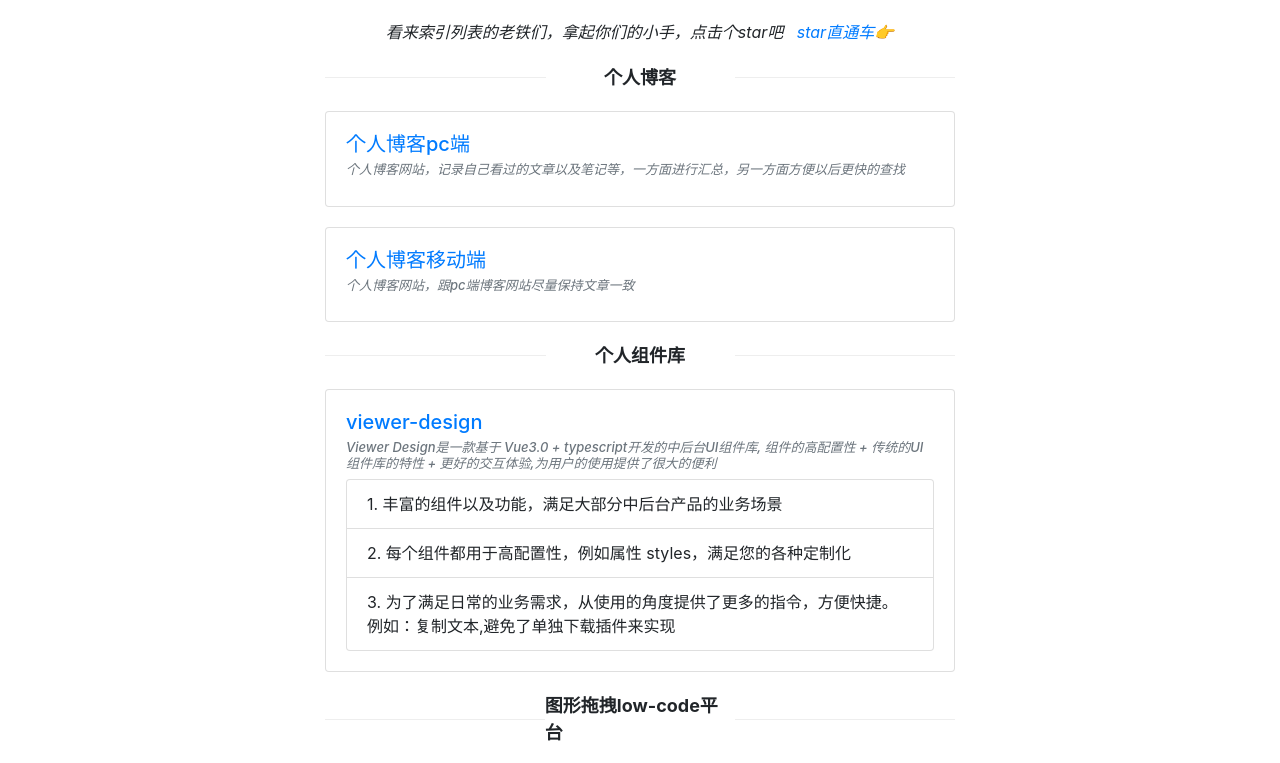
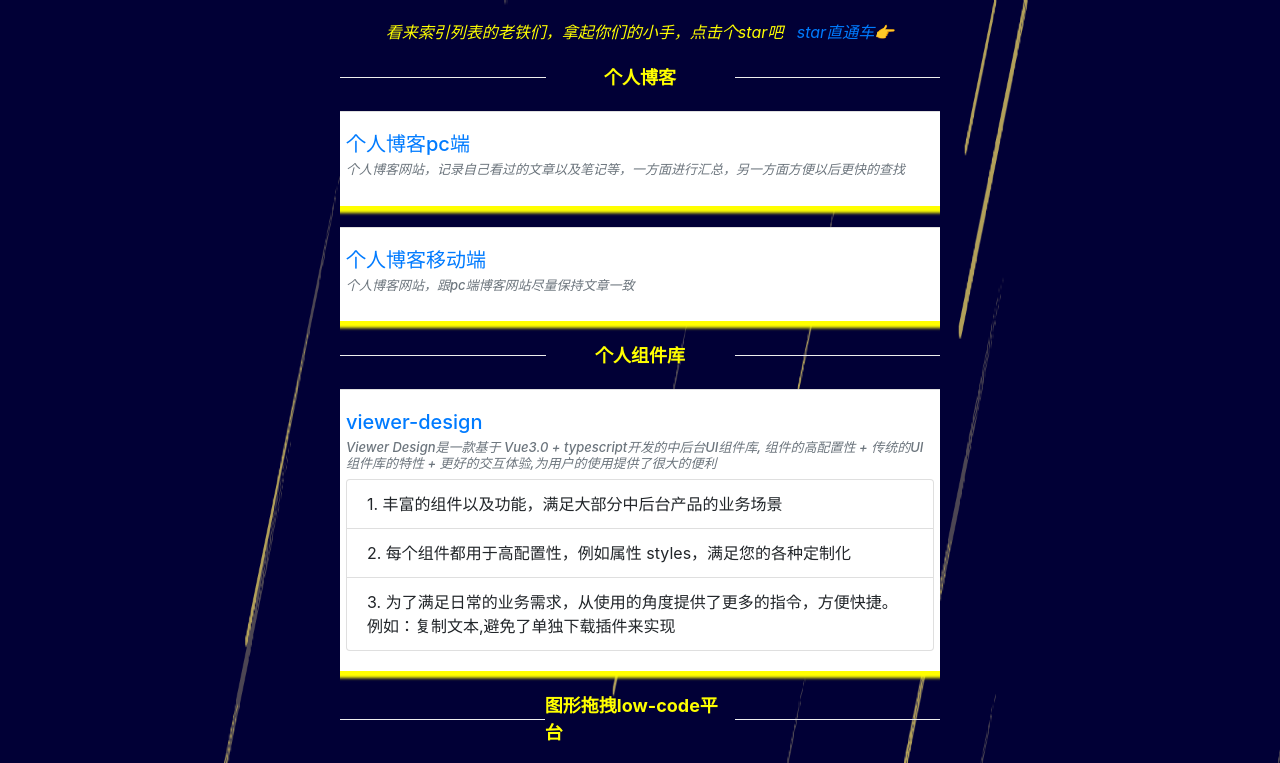
Before and after one commit to a572251465/personal-system, a website: page index.html in a window 1280 px wide. Shown: the top 763 px of the page. Drawn offline with Linux system fonts and the light colour scheme.

Commit message:
feat: 添加新的插件 以及添加背景图片

```diff
--- a/public/css/main.css
+++ b/public/css/main.css
@@ -1,7 +1,18 @@
+html, body {
+  padding: 0;
+  margin: 0;
+}
+
+#app {
+  background-image: url("../images/bk_logo.gif");
+  background-size: 100% 100%;
+}
+
 .containers {
   width: 600px;
   height: auto;
   margin: 0 auto;
+  overflow: hidden;
 }
 
 .margin-top {
@@ -11,6 +22,10 @@
 .font1 {
   font-size: 13px;
   font-style: italic;
+}
+
+.card-body {
+  box-shadow: 5px 7px 3px yellow;
 }
 
 .card {
@@ -33,6 +48,7 @@
 .world {
   font-size: 18px;
   font-weight: bold;
+  color: yellow;
 }
 
 .center {
@@ -40,4 +56,5 @@
   justify-content: center;
   font-size: 16px;
   font-style: italic;
+  color: yellow;
 }
--- a/public/js/main.js
+++ b/public/js/main.js
@@ -87,6 +87,13 @@ function createCommonPlugin() {
     '该插件封装了节流功能，可以将节流单独拿出来使用',
     3,
     'https://github.com/a572251465/single-throttle'
+  )
+
+  createData(
+    'single-deepcopy',
+    '进行<对象><数组>等数据的类型的深度克隆',
+    3,
+    'https://github.com/a572251465/single-deepcopy'
   )
 }
 
```
Also changed, not shown: favicon.ico (added), public/images/bk_logo.gif (added), 1 other file.
